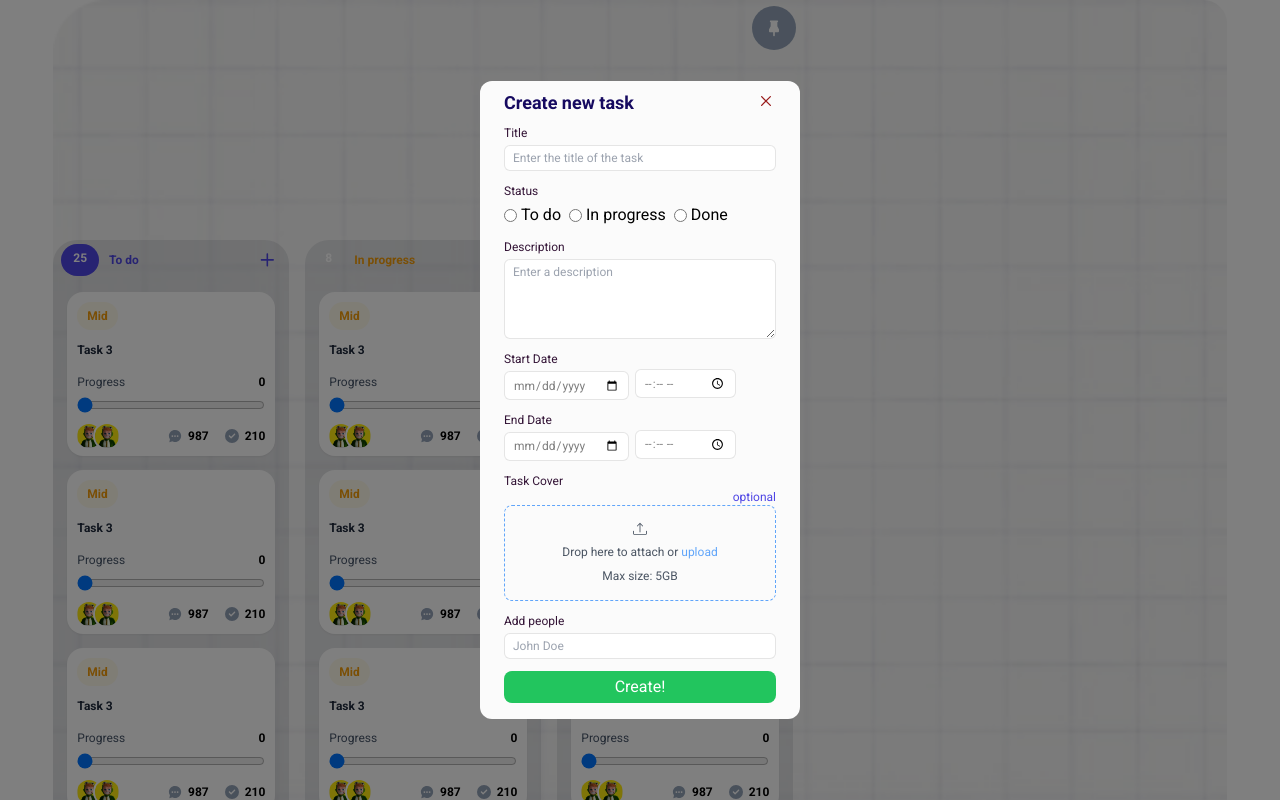
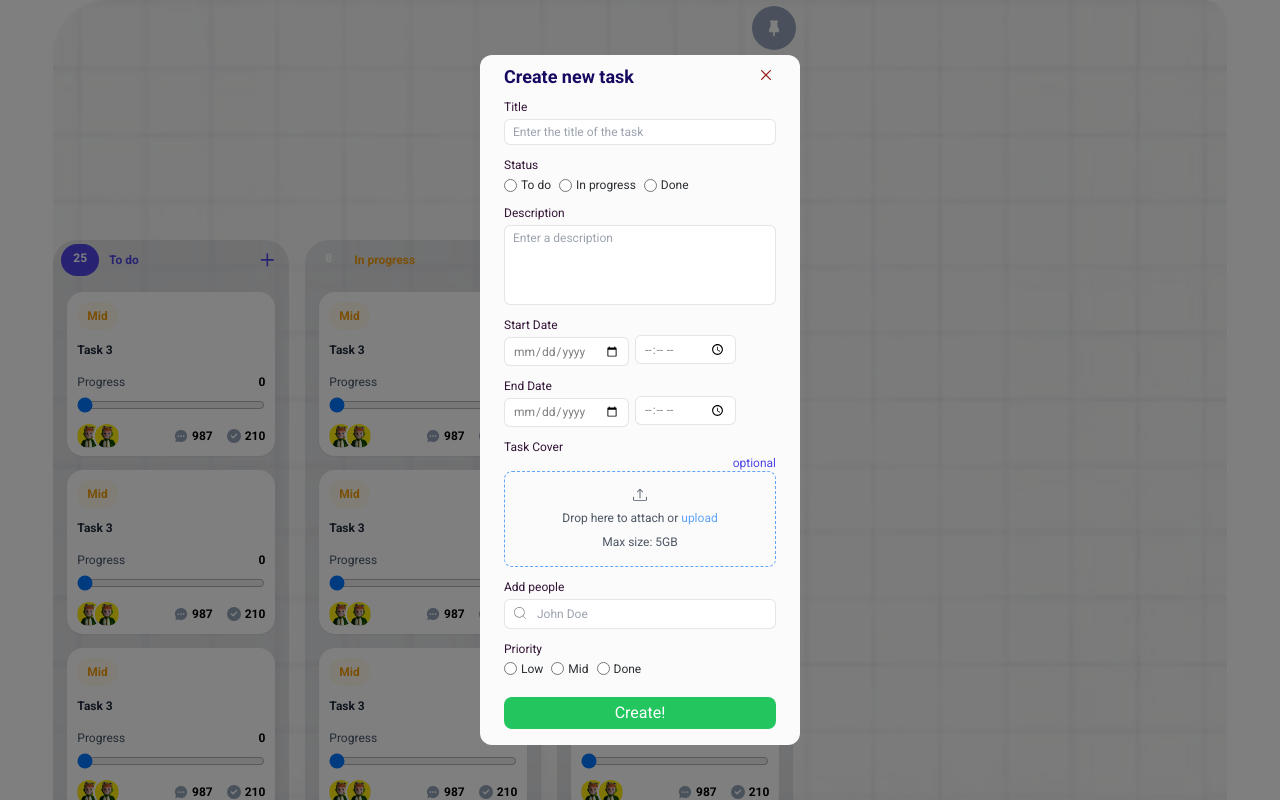
Before and after one commit to Enne-Amore/secondChallenge-compassPB, a React (Vite) app: page /kanban in a window 1280 px wide. Both pictures are taken after a click on the icon 267 px from the left and 260 px from the top of the page. Shown: the top 800 px of the page. Built offline with nearby package versions, Linux system fonts and the light colour scheme; a web font is replaced by a local one.

Commit message:
feat: create task modal - 02

```diff
--- a/src/components/kanban/CreateTask.tsx
+++ b/src/components/kanban/CreateTask.tsx
@@ -1,5 +1,6 @@
 import { ComponentProps, useState } from "react";
 import { BsUpload } from "react-icons/bs";
+import { CiSearch } from "react-icons/ci";
 import { FiTrash2 } from "react-icons/fi";
 import { GoPaperclip } from "react-icons/go";
 import { IoCloseOutline } from "react-icons/io5";
@@ -50,6 +51,7 @@ export const CreateTask = ({ modalCreate, setModalCreate }: Modal) => {
               id="title"
               placeholder="Enter the title of the task"
               className="text-[#00000080] text-xs border border-[#0000001A] py-1 px-2 rounded-md"
+              min={5}
             />
           </div>
 
@@ -64,17 +66,37 @@ export const CreateTask = ({ modalCreate, setModalCreate }: Modal) => {
             <ul className="flex items-center gap-2">
               <li className="flex items-center gap-1">
                 <input type="radio" name="status" id="to-do" value={"to-do"} />
-                <label htmlFor="to-do">To do</label>
+                <label
+                  htmlFor="to-do"
+                  className="text-[#2B2F32] text-xs font-normal"
+                >
+                  To do
+                </label>
               </li>
 
               <li className="flex items-center gap-1">
-                <input type="radio" name="status" id="progress" value={"in-progress"} />
-                <label htmlFor="progress">In progress</label>
+                <input
+                  type="radio"
+                  name="status"
+                  id="progress"
+                  value={"in-progress"}
+                />
+                <label
+                  htmlFor="progress"
+                  className="text-[#2B2F32] text-xs font-normal"
+                >
+                  In progress
+                </label>
               </li>
 
               <li className="flex items-center gap-1">
                 <input type="radio" name="status" id="done" value={"done"} />
-                <label htmlFor="done">Done</label>
+                <label
+                  htmlFor="done"
+                  className="text-[#2B2F32] text-xs font-normal"
+                >
+                  Done
+                </label>
               </li>
             </ul>
           </div>
@@ -90,7 +112,8 @@ export const CreateTask = ({ modalCreate, setModalCreate }: Modal) => {
             <textarea
               id="description"
               placeholder="Enter a description"
-              className="text-[#00000080] text-xs border border-[#0000001A] py-1 px-2 rounded-md h-20"
+              className="text-[#00000080] text-xs border border-[#0000001A] py-1 px-2 rounded-md h-20 resize-none"
+              maxLength={300}
             ></textarea>
           </div>
 
@@ -162,12 +185,13 @@ export const CreateTask = ({ modalCreate, setModalCreate }: Modal) => {
                   <div className="flex items-center gap-1">
                     <GoPaperclip className="text-xs" />
 
-                    <span className="text-xs font-normal">
-                      {fileName}
-                    </span>
+                    <span className="text-xs font-normal">{fileName}</span>
                   </div>
 
-                  <FiTrash2 className="text-xs cursor-pointer" onClick={() => setFileName(null)} />
+                  <FiTrash2
+                    className="text-xs cursor-pointer"
+                    onClick={() => setFileName(null)}
+                  />
                 </div>
               ) : null}
 
@@ -179,9 +203,7 @@ export const CreateTask = ({ modalCreate, setModalCreate }: Modal) => {
 
                 <span>
                   Drop here to attach or{" "}
-                  <strong className="text-[#60A5FA] font-normal">
-                    upload
-                  </strong>
+                  <strong className="text-[#60A5FA] font-normal">upload</strong>
                 </span>
 
                 <p>Max size: 5GB</p>
@@ -197,17 +219,62 @@ export const CreateTask = ({ modalCreate, setModalCreate }: Modal) => {
               Add people
             </label>
 
-            <input
-              type="text"
-              id="add-people"
-              placeholder="John Doe"
-              className="text-[#00000080] text-xs border border-[#0000001A] py-1 px-2 rounded-md"
-            />
+            <div className="relative w-full">
+              <input
+                type="text"
+                id="add-people"
+                placeholder="John Doe"
+                className="text-[#5E6366] text-xs border border-[#0000001A] py-1.5 pl-8 pr-2 rounded-md w-full"
+              />
+
+              <CiSearch className="absolute top-1.5 left-2 text-[#00000080]" />
+            </div>
+          </div>
+
+          <div className="flex flex-col gap-1">
+            <label
+              htmlFor="priority"
+              className="text-[#331436] text-xs font-medium"
+            >
+              Priority
+            </label>
+
+            <ul className="flex items-center gap-2">
+              <li className="flex items-center gap-1">
+                <input type="radio" name="priority" id="low" value={"low"} />
+                <label
+                  htmlFor="low"
+                  className="text-[#2B2F32] text-xs font-normal"
+                >
+                  Low
+                </label>
+              </li>
+
+              <li className="flex items-center gap-1">
+                <input type="radio" name="priority" id="mid" value={"mid"} />
+                <label
+                  htmlFor="mid"
+                  className="text-[#2B2F32] text-xs font-normal"
+                >
+                  Mid
+                </label>
+              </li>
+
+              <li className="flex items-center gap-1">
+                <input type="radio" name="priority" id="high" value={"high"} />
+                <label
+                  htmlFor="high"
+                  className="text-[#2B2F32] text-xs font-normal"
+                >
+                  Done
+                </label>
+              </li>
+            </ul>
           </div>
 
           <button
             type="submit"
-            className="bg-[#22C55E] hover:bg-[#5CB77D] transition-all text-white rounded-lg p-1"
+            className="bg-[#22C55E] hover:bg-[#5CB77D] transition-all text-white rounded-lg p-1 mt-2"
           >
             Create!
           </button>
--- a/src/components/kanban/Task.tsx
+++ b/src/components/kanban/Task.tsx
@@ -55,14 +55,14 @@ export const Task = () => {
           </figure>
         </ul>
 
-        <div className="flex gap-4">
-          <div className="flex items-center gap-1.5">
+        <div className="flex gap-3.5">
+          <div className="flex items-center gap-1">
             <IoChatbubbleEllipsesSharp className="text-[#94A3B8] text-sm" />
 
             <span className="text-xs font-semibold font-plus">987</span>
           </div>
 
-          <div className="flex items-center gap-1.5">
+          <div className="flex items-center gap-1">
             <FaCircleCheck className="text-[#94A3B8] text-sm" />
 
             <span className="text-xs font-semibold font-plus">210</span>
```
